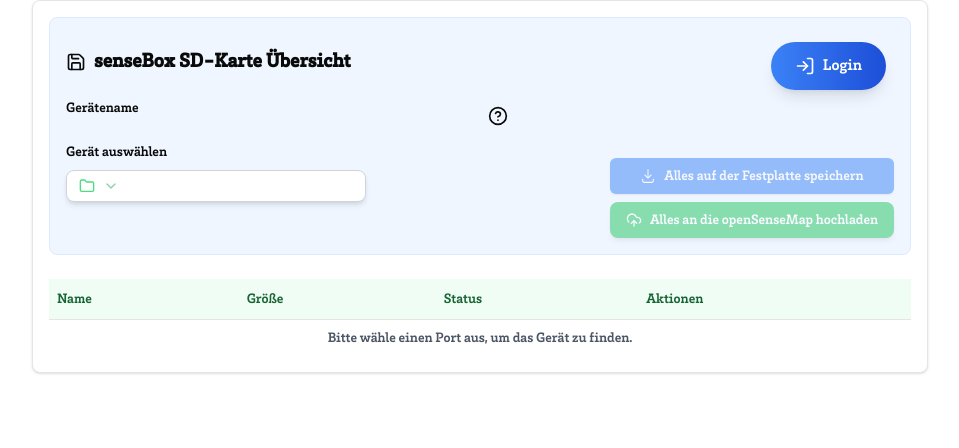
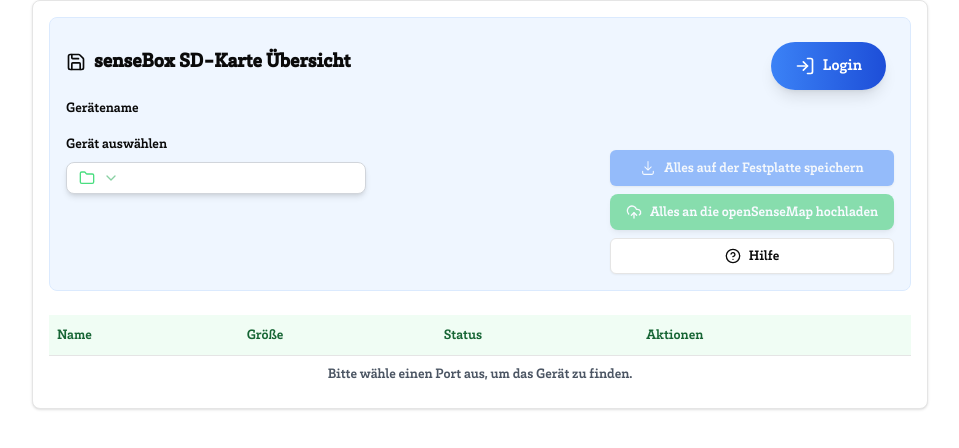
Before and after one commit to sensebox/Datenlogger-Desktop-App, a React (Vite) app: page /boards in a window 1280 px wide. Shown: the top 448 px of the page, without its empty margins (160-1119 px from the left). Built offline with nearby package versions, Linux system fonts and the light colour scheme.

Commit message:
hilfe button

```diff
--- a/src/components/sd-card-overview.tsx
+++ b/src/components/sd-card-overview.tsx
@@ -158,6 +158,7 @@ export default function SDCardOverview() {
             <h2 className="text-xl font-semibold mb-2 flex items-center gap-2">
               <SaveIcon className="w-5 h-5" />
               senseBox SD-Karte Übersicht
+
             </h2>
 
             <div className="flex flex-row gap-2 p-2 cursor-pointer rounded-sm ">
@@ -201,11 +202,7 @@ export default function SDCardOverview() {
               ) : (
                 <></>
               )}
-              <Link
-                to="/help"
-              >
-              <HelpCircleIcon className="w-5 h-5  mt-2" />
-              </Link>
+
             </div>
           </div>
           <div className="flex flex-row justify-between mt-4">
--- a/src/components/sd-card-table-button-bar.tsx
+++ b/src/components/sd-card-table-button-bar.tsx
@@ -1,9 +1,10 @@
 import { DownloadIcon } from "@radix-ui/react-icons";
 import { Button } from "./ui/button";
 import { UploadAllDialog } from "./upload-all-dialog";
-import { Trash } from "lucide-react";
+import { HelpCircleIcon, Trash } from "lucide-react";
 import { Tooltip } from "@radix-ui/react-tooltip";
 import { TooltipTrigger } from "./ui/tooltip";
+import { Link } from "react-router-dom";
 
 interface SDCardTableButtonBarProps {
   data: any[];
@@ -34,6 +35,18 @@ export const SDCardTableButtonBar = ({
         files={data}
         deviceId={config?.sensebox_id}
       />
+      <Link
+        to="/help"
+        >
+          <Button
+            variant={"outline"}
+            className="w-full"
+            >
+                            <HelpCircleIcon className="mr-2 h-4 w-4   " />
+
+            Hilfe
+            </Button>
+        </Link>
 
       {/* <Button
         onClick={() => deleteAllFiles()}
```
